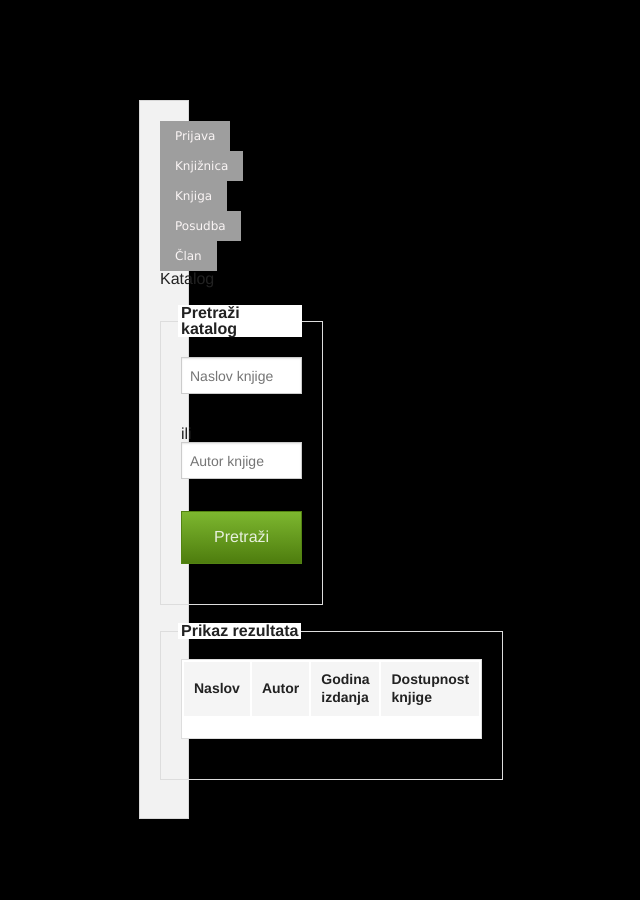
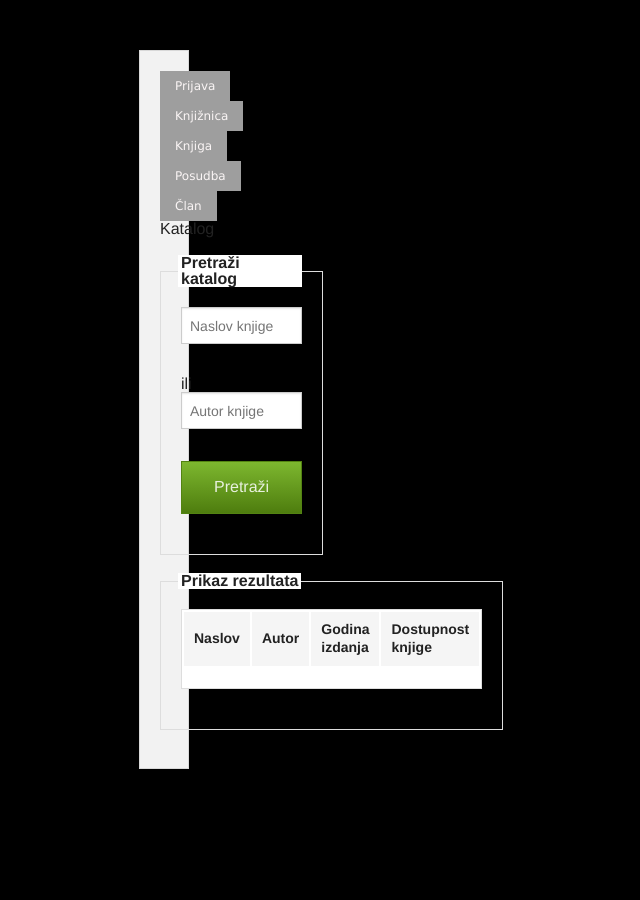
Before and after one commit to ecelebic/knjiznica, a PHP site: page /index.html in a window 1280 px wide. Shown: the whole page, without its empty margins (476-1116 px from the left). After the commit the page ends 769 px from the top, so only its background shows below. Run offline with PHP 8.4, Linux system fonts and the light colour scheme; lists and menus that the app fills with data are empty; grey boxes are pictures that could not be loaded.

Commit message:
Promjena top margine na 50 px

```diff
--- a/css/stil.css
+++ b/css/stil.css
@@ -21,5 +21,5 @@ body {
 background: black;
 margin-left: 600px;
 margin-right: 600px;
-margin-top: 100px;
+margin-top: 50px;
 }
```
